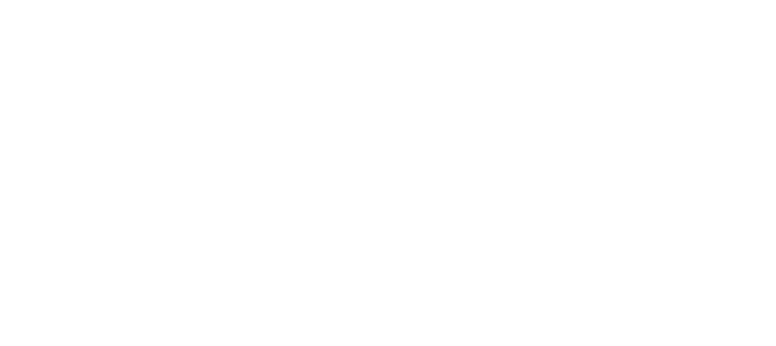
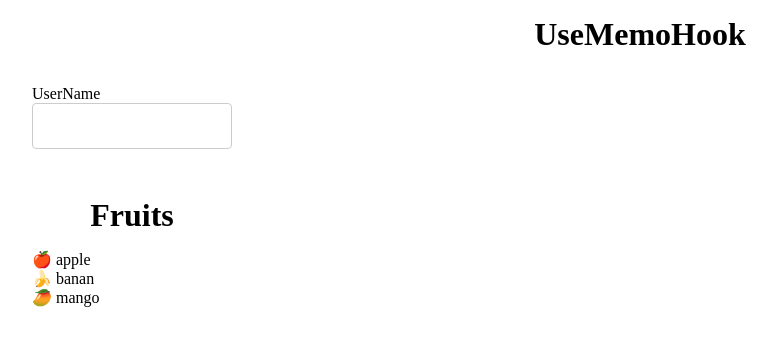
Before and after one commit to Tausifqureshi/React_Revision, a React (Vite) app: page /contact in a window 1280 px wide. Shown: the top 346 px of the page, without its empty margins (0-776 px from the left). Built offline with nearby package versions, Linux system fonts and the light colour scheme.

Commit message:
UseCallBack

```diff
--- a/src/App.jsx
+++ b/src/App.jsx
@@ -90,7 +90,7 @@ export default function App() {
       {/* <NewFeatures /> */}
 
       {/* React Performance and Advance Hook and Memoize*/}
-      {/* <MemoizeAllConsept/> */}
+      <MemoizeAllConsept/>
 
 
       {/* <Z /> */}
--- a/src/React Perfomance and Advance Hook/MemoizeAllConsept.jsx
+++ b/src/React Perfomance and Advance Hook/MemoizeAllConsept.jsx
@@ -15,10 +15,10 @@ function MemoizeAllConsept() {
      {/* <ReactMemo /> */}
 
 
-    {/* <UseMemoHook /> */}
+    <UseMemoHook />
 
 
-    <UseCallBackHook />
+    {/* <UseCallBackHook /> */}
   </div>;
 }
 
--- a/src/React Perfomance and Advance Hook/useMemo Hook/DispalyeFruits.jsx
+++ b/src/React Perfomance and Advance Hook/useMemo Hook/DispalyeFruits.jsx
@@ -1,7 +1,18 @@
 import React from "react";
 
-function DispalyeFruits() {
-  return <div>DispalyeFruits</div>;
+function DispalyeFruits({fruit}) {
+    console.log("Dispaly Fruits Components Call");
+  return <div style={{width: "200px" ,margin : "2rem"}}>
+
+    <h1>Fruits </h1>
+    {fruit.map((fur)=>{
+        return <div key={fur.firstName}>
+        <span>{fur.emoji}</span>  <span> {fur.firstName} </span>
+
+        </div>
+    })}
+
+  </div>;
 }
 
 export default DispalyeFruits;
--- a/src/React Perfomance and Advance Hook/useMemo Hook/Fruits.jsx
+++ b/src/React Perfomance and Advance Hook/useMemo Hook/Fruits.jsx
@@ -1,8 +1,33 @@
-import React from "react";
+import React, { useState } from "react";
+import DispalyeFruits from "./DispalyeFruits";
 
 // Harshit ka Example karwaya hua.
 function Fruits() {
-  return <div>Fruits</div>;
+ console.log("Fruit Compoennts Called");
+  const [userName, setUserName] = useState("");
+
+  const fruit = [
+    { firstName: "apple", emoji: "🍎" },
+    { firstName: "banan", emoji: "🍌" },
+    { firstName: "mango", emoji: "🥭" },
+  ];
+
+  return (
+    <div>
+    <div style={{width: "200px" ,margin : "2rem"}}>
+    <label htmlFor="username"> UserName </label>
+      <input
+        type="text"
+        name="username"
+        id="username"
+        value={userName}
+        onChange={(e) => {setUserName(e.target.value)}}
+      />
+    </div>
+
+        <DispalyeFruits  fruit={fruit}/>
+    </div>
+  );
 }
 
 export default Fruits;
```
